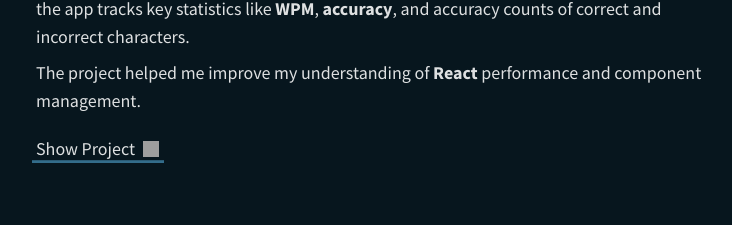
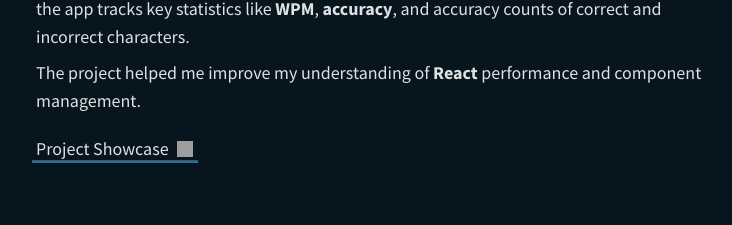
Before and after one commit to SkyDmytro/portfolio_nextjs, a React (Vite) app: page / in a window 1280 px wide. Shown: the part 2691-2916 px from the top of the page, without its empty margins (268-1000 px from the left). Built offline with nearby package versions, Linux system fonts and the light colour scheme; grey boxes are pictures that could not be loaded.

Commit message:
style(project redirect button): change text

```diff
--- a/src/components/ProjectDescriptionLayout.tsx
+++ b/src/components/ProjectDescriptionLayout.tsx
@@ -26,7 +26,7 @@ export const ProjectDescriptionLayout = ({
           href={projectUrl}
           className="opacity-100 flex items-center gap-2 rounded-xl"
         >
-          <span className="opacity-100">Show Project</span>
+          <span className="opacity-100">Project Showcase</span>
           <img src={redirect} alt="redirect" className="h-4 w-4" />
         </a>
       </div>
```
